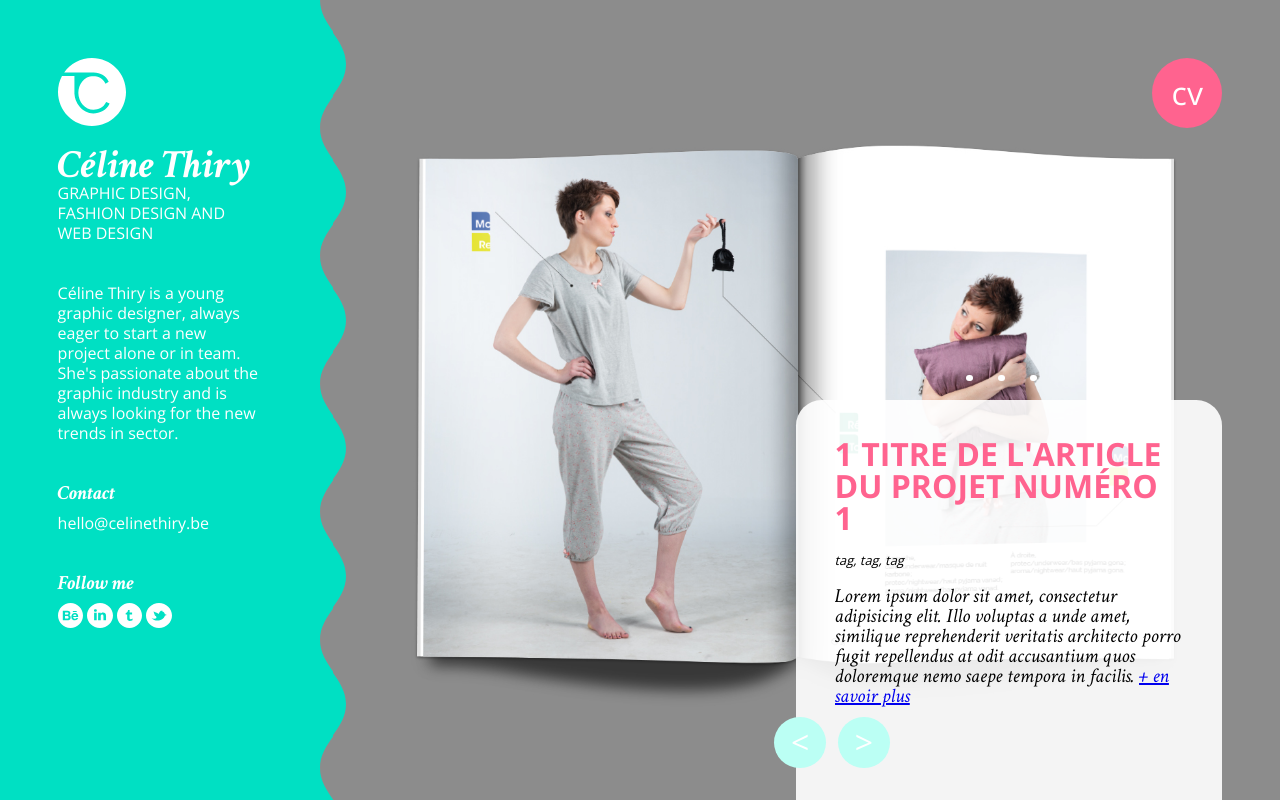
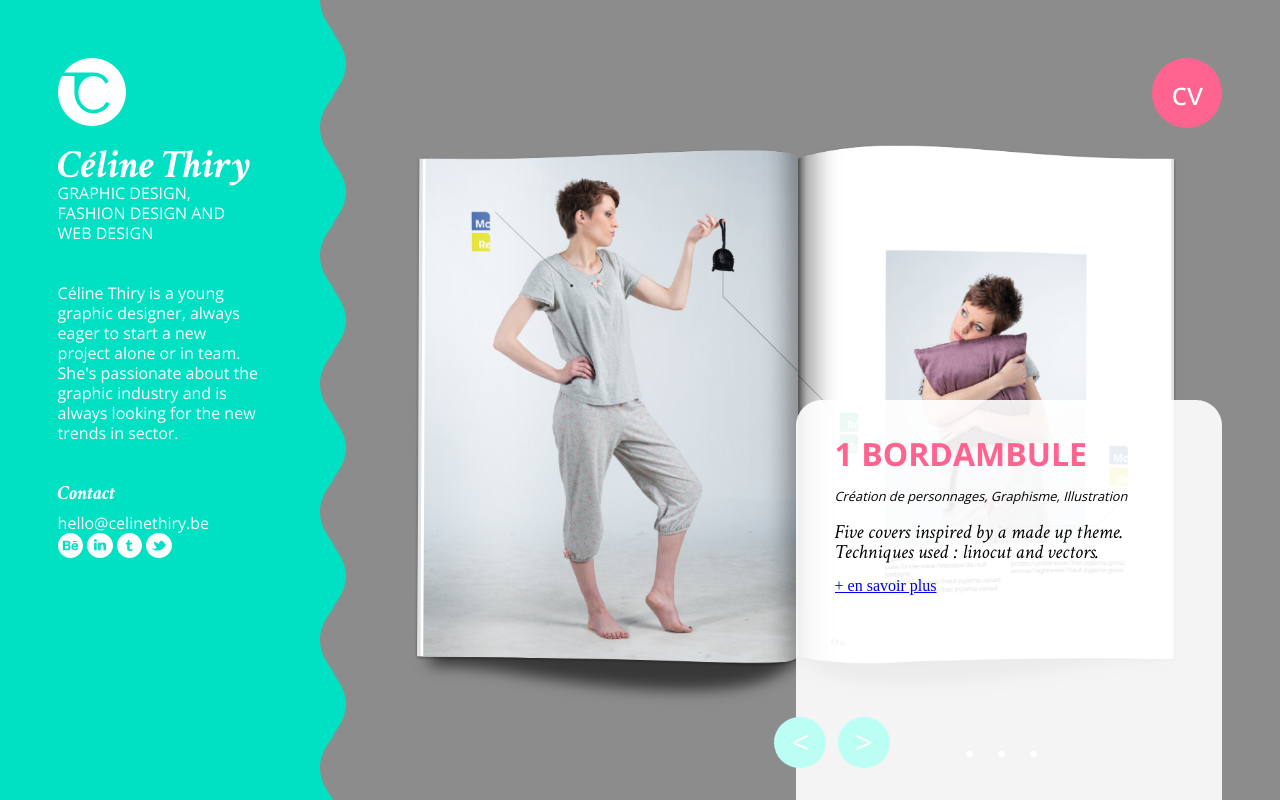
Before and after one commit to CelineThiry/Portfolio, a plain HTML site: page index.html in a window 1280 px wide. Drawn offline with nearby package versions, Linux system fonts and the light colour scheme; grey boxes are pictures that could not be loaded.

Commit message:
Commited

```diff
--- a/index.html
+++ b/index.html
@@ -29,14 +29,15 @@
 					<div class="contact">
 						<h1>Contact</h1>
 						<p>hello@celinethiry.be</p>
+						<ul class="follow">
+							<!-- <h1>Follow me</h1> -->
+							<li><a href=""><img src="img/social-media_behance.svg" alt="Behance"></a></li>
+							<li><a href=""><img src="img/social-media_linkedin.svg" alt="Linkedin"></a></li>
+							<li><a href=""><img src="img/social-media_tumblr.svg" alt="Tumblr"></a></li>
+							<li><a href=""><img src="img/social-media_twitter.svg" alt="Twitter"></a></li>
+						</ul>
 					</div>
-					<ul class="follow">
-						<h1>Follow me</h1>
-						<li><a href=""><img src="img/social-media_behance.svg" alt="Behance"></a></li>
-						<li><a href=""><img src="img/social-media_linkedin.svg" alt="Linkedin"></a></li>
-						<li><a href=""><img src="img/social-media_tumblr.svg" alt="Tumblr"></a></li>
-						<li><a href=""><img src="img/social-media_twitter.svg" alt="Twitter"></a></li>
-					</ul>
+
 				</footer>
 			</div>
 			<div class="wave"></div>
@@ -58,23 +59,26 @@
 				<ul>
 					<li>
 						<article>
-							<h1>1 Titre de l'article du projet numéro 1</h1>
-							<p class="tags">tag, tag, tag</p>
-							<p>Lorem ipsum dolor sit amet, consectetur adipisicing elit. Illo voluptas a unde amet, similique reprehenderit veritatis architecto porro fugit repellendus at odit accusantium quos doloremque nemo saepe tempora in facilis. <a href="http://www.behance.com/celine_thiry">+ en savoir plus</a> </p>
+							<h1>1 Bordambule</h1>
+							<p class="tags">Création de personnages, Graphisme, Illustration</p>
+							<p>Five covers inspired by a made up theme. Techniques used : linocut and vectors. </p><br>
+							<a href="https://www.behance.net/gallery/18503689/Bordambule">+ en savoir plus</a>
 						</article>
 					</li>
 					<li>
 						<article>
-							<h1>2 Titre de l'article du projet numéro 1</h1>
-							<p class="tags">tag, tag, tag</p>
-							<p>Lorem ipsum dolor sit amet, consectetur adipisicing elit. Illo voluptas a unde amet, similique reprehenderit veritatis architecto porro fugit repellendus at odit accusantium quos doloremque nemo saepe tempora in facilis. <a href="http://www.behance.com/celine_thiry">+ en savoir plus</a> </p>
+							<h1>2 Gone magazine</h1>
+							<p class="tags">Design éditorial, Graphisme</p>
+							<p>School project : architecture magazine. Gone is a magazine of architecture for students, passionates and professionals.</p><br>
+							<a href="https://www.behance.net/gallery/10342389/Gone-magazine">+ en savoir plus</a>
 						</article>
 					</li>
 					<li>
 						<article>
-							<h1>3 Titre de l'article du projet numéro 1</h1>
-							<p class="tags">tag, tag, tag</p>
-							<p>Lorem ipsum dolor sit amet, consectetur adipisicing elit. Illo voluptas a unde amet, similique reprehenderit veritatis architecto porro fugit repellendus at odit accusantium quos doloremque nemo saepe tempora in facilis. <a href="http://www.behance.com/celine_thiry">+ en savoir plus</a> </p>
+							<h1>3 Seconde Peau Branding</h1>
+							<p class="tags">Marque, Photographie numérique, Graphisme</p>
+							<p>Creation of the entire identity brand of a women ready-to-wear brand specialized in intelligent clothing.</p><br>
+							<a href="https://www.behance.net/gallery/18507599/Seconde-Peau-Branding">+ en savoir plus</a>
 						</article>
 					</li>
 				</ul>
--- a/sass/style.scss
+++ b/sass/style.scss
@@ -235,7 +235,7 @@ main{
 .bullet{
 	position: absolute;
 	z-index: 2;
-	bottom: 52vh;
+	bottom: 5vh;
 	right: 18vw;
 	background-color: transparent;
 
```
Also changed, not shown: css/style.css, 2 other files.
